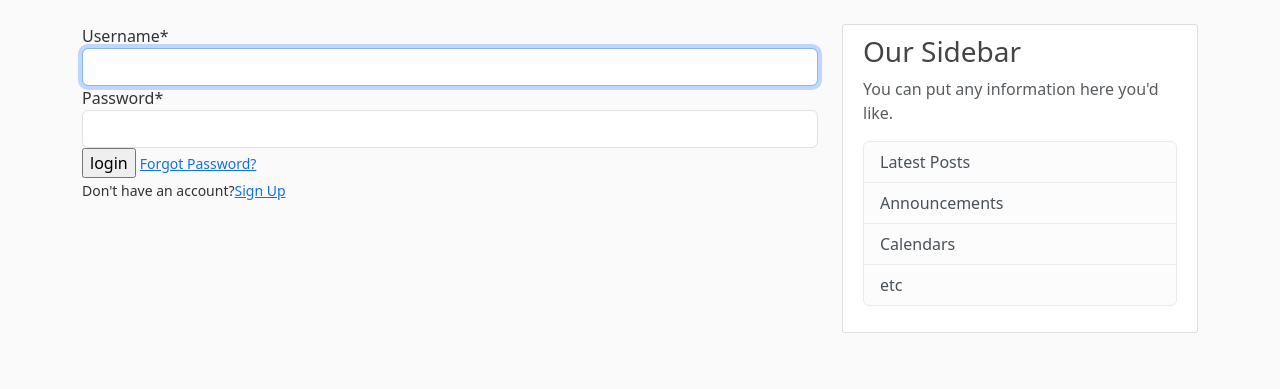
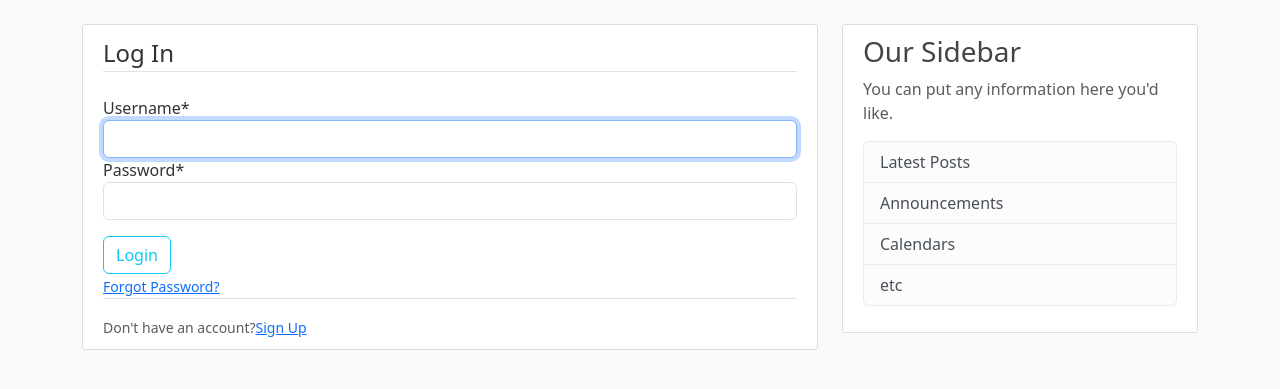
Before and after one commit to JerryAgbesi/File-Server-Project, a Django app: page /login/ in a window 1280 px wide. Shown: the part 56-445 px from the top of the page. Run offline with Django 4.2, Linux system fonts and the light colour scheme; some libraries are stand-ins or nearby versions.

Commit message:
Refactor appearance of forms

```diff
--- a/fileServer/users/templates/users/login.html
+++ b/fileServer/users/templates/users/login.html
@@ -4,19 +4,30 @@
 
 {% block content %}
 
+    <div class="content-section">
         <form method="POST">
             {% csrf_token %}
+
+            <fieldset class="form-group">
+                <legend class="border-bottom mb-4">Log In</legend>
                 {{form|crispy}}
 
-        <input type="submit" value="login"  />
-        <small class="text-muted ml-2">
+            </fieldset>
+            <div class="form-group mt-3">
+                <button class="btn btn-outline-info" type="submit">
+                    Login
+                </button>
+            </div>
+            <small class="text-muted mt-3">
                 <a href="{% url 'password_reset' %}">Forgot Password?</a>
             </small>
 
         </form>
-
-    <small>
-        Don't have an account?<a href="{% url 'signup' %}">Sign Up</a>
+        <div class="border-top pt-3">
+            <small class="text-muted">
+                Don't have an account?<a class="ml-2" href="{% url 'signup' %}">Sign Up</a>
             </small>
+        </div>
+    </div>
 
 {%endblock content%}
```
Also changed, not shown: fileServer/users/templates/users/password_reset.html (+15 -5 lines), fileServer/users/templates/users/signup.html (+19 -8 lines), fileServer/db.sqlite3. Lines whose indentation alone changed are shown as unchanged.
